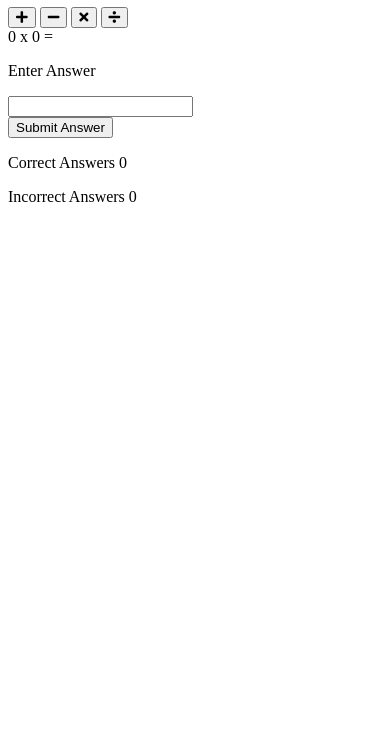
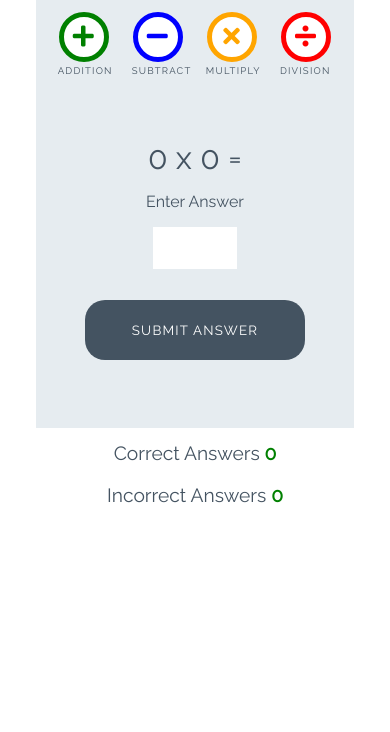
Before and after one commit to JorgenDIF/lovemaths, a plain HTML site: page index.html in a window 390 px wide. Shown: the part 112-844 px from the top of the page. Drawn offline with Linux system fonts and the light colour scheme.

Commit message:
add styles for game

```diff
--- a/assets/css/style.css
+++ b/assets/css/style.css
@@ -1,3 +1,252 @@
+/* --------- Global style */
+
 body {
+    background-color: white;
+    font-family: "Raleway", sans-serif;
+    color: #445361;
+    text-align: center;
+}
+
+/* --------- Heading */
+
+.heading {
+    text-align: center;
+    font-size: 2.5rem;
+}
+
+.logo {
+    height: 40px;
+    padding-right: 5px;
+}
+
+/* --------- Game layout */
+
+.game-area {
+    background-color: #E6ECF0;
+    box-sizing: border-box;
+    width: 85%;
+    height: 65vh;
+    max-height: 450px;
+    max-width: 830px;
+    margin-left: auto;
+    margin-right: auto;
+    padding: 1%;
+}
+
+.question-area {
+    width: 50%;
+    font-size: 2rem;
+    margin: auto;
+    padding: 50px 0;
+}
+
+.question-area span {
+    padding: 0 15px;
+}
+
+.score-area {
+    margin: 5px auto;
+    width: 60%;
+    font-size: 1.2rem;
+}
+
+.controls-area {
+    width: 85%;
+    margin: 30px auto;
+}
+
+#score {
+    color: green;
+    font-weight: bold;
+}
+
+#incorrect {
+    color: red;
+    font-weight: bold;
+}
+
+.answer-message {
+    display: none;
+    font-size: 1rem;
+}
+
+#answer-box {
+    border: none;
+    color: #445361;
+    display: inline-block;
+    height: 40px;
+    width: 80px;
+    font-size: 1.2rem;
+}
+
+.scores {
+    display: inline-block;
+    padding: 25px;
+}
+
+/* --------- Buttons */
+
+.btn {
+    width: 220px;
+    height: 60px;
+    font-family: "Raleway", sans-serif;
+    text-transform: uppercase;
+    letter-spacing: 1.2px;
+    color: white;
+}
+
+.btn:focus {
+    outline: none;
+}
+
+.btn--big {
+    padding-top: 10px;
+    border-radius: 50%;
+    background-color: white;
+    border: 10px solid;
+    width: 100px;
+    height: 100px;
+    font-size: 3.2rem;
+    margin: 0 30px;
+    transition: all 0.5s;
+}
+
+.btn--big::after {
+    content: attr(data-type);
+    font-size: 1rem;
+    color:#445361;
+    position: relative;
+    left: -0.5em;
+}
+
+.btn--blue {
+    border-color: blue;
+    color: blue;
+}
+
+.btn--blue:active,
+.btn--blue:hover {
+    background-color: darkblue;
+    color: white;
+}
+
+.btn--orange {
+    border-color: orange;
+    color: orange;
+}
+
+.btn--orange:active,
+.btn--orange:hover {
+    background-color: darkorange;
+    color: white;
+}
+
+.btn--red {
+    border-color: red;
+    color: red;
+}
+
+.btn--red:active,
+.btn--red:hover {
+    background-color: darkred;
+    color: white;
+}
+
+.btn--green {
+    border-color: green;
+    color: green;
+}
+
+.btn--green:active,
+.btn--green:hover {
+    background-color: darkgreen;
+    color: white;
+}
+
+.btn--gray {
+    margin-top: 25px;
+    background-color: #445361;
+    border: 1px transparent;
+    border-radius: 20px;
+}
+
+.btn--gray:active,
+.btn--gray:hover {
+    background-color: #0d1013;
+}
+
+/* --------- Media queries */
+
+@media (max-width: 414px) {
+    .controls-area {
+        width: 100%;
+    }
+
+    .btn--big {
+        margin: 0 10px;
+        padding: 5px;
+        border: 5px solid;
+        width: 50px;
+        height: 50px;
+        font-size: 1.5rem;
+    }
+
+    .btn--big::after {
+        font-size: 0.6rem;
+        left: -0.7rem;
+    }
+
+    .question-area {
+        padding: 10% 0;
+        width: 100%;
+    }
+
+    .question-area span {
+        padding: 0;
+    }
+
+    .answer-message {
+        display: block;
+    }
+
+    #answer-box {
+        display: block;
+        margin: 0 auto;
+    }
+    .btn--gray {
+        margin-top: 0;
+    }
+
+    .score-area {
+        width: 100%;
+    }
+
+    .scores {
+        margin: 0.5em auto;
+        display: block;
+        padding: 5px;
+    }
+
+    .heading {
+        font-size: 2rem;
+    }
+}
+
+@media (max-width: 320px) {
+    .game-area {
+        height: 70vh;
+    }
+
+    .controls-area {
+        width: 75%;
+        margin: 10px auto;
+    }
+
+    .btn--big {
+        margin: 10px 10px;
+    }
+    .question-area {
+        padding: 10px 0;
+    }
 
 }
--- a/index.html
+++ b/index.html
@@ -20,17 +20,17 @@
 
     <div class="game-area">
         <div class="controls-area">
-   <button class="btn btn--big btn--green">
-    <i class="fas fa-plus" ></i>
+            <button data-type="addition" class="btn btn--big btn--green">
+                <i class="fas fa-plus"></i>
             </button>
-   <button class="btn btn--big btn--blue">
-    <i class="fas fa-minus" ></i>
+            <button data-type="subtract" class="btn btn--big btn--blue">
+                <i class="fas fa-minus"></i>
             </button>
-   <button class="btn btn--big btn--orange">
-    <i class="fas fa-times" ></i>
+            <button data-type="multiply" class="btn btn--big btn--orange">
+                <i class="fas fa-times"></i>
             </button>
-   <button class="btn btn--big btn--red">
-    <i class="fas fa-divide" ></i>
+            <button data-type="division" class="btn btn--big btn--red">
+                <i class="fas fa-divide"></i>
             </button>
         </div>
         <div class="question-area">
@@ -41,7 +41,7 @@
             <p class="answer-message">Enter Answer</p>
             <input id="answer-box" type="text">
         </div>
-<button class="btn btn--gray">Submit Answer</button>
+        <button data-type="Submit" class="btn btn--gray">Submit Answer</button>
     </div>
     <div class="score-area">
         <p class="scores">Correct Answers <span id="score">0</span></p>
```
Lines whose indentation alone changed are shown as unchanged.
